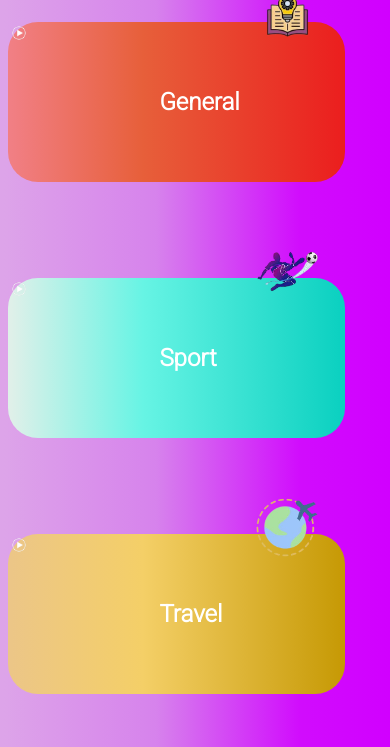
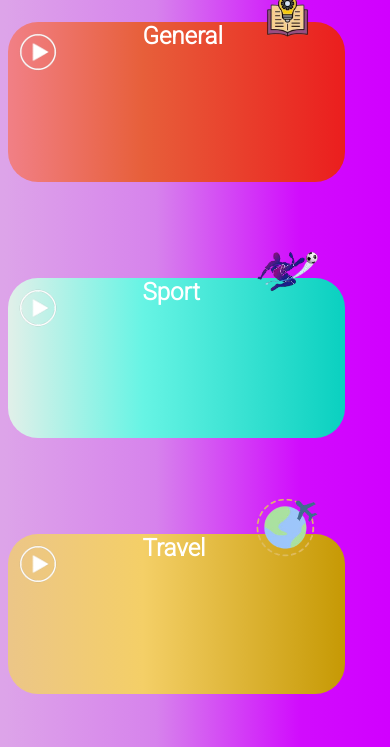
Before and after one commit to codersden-hub/team3, a plain HTML site: page index.html in a window 390 px wide. Shown: the part 63-810 px from the top of the page. Drawn offline with Linux system fonts and the light colour scheme.

Commit message:
Responsiveness

```diff
--- a/landing_page.css
+++ b/landing_page.css
@@ -86,9 +86,10 @@ body{
 
   .content > h2 {
     color: white;
-    display: flex;
-    align-items: center;
-    margin-left: 7%;
+  }
+
+  .play_icon > img {
+    width: 47%;
   }
 
 }
```
